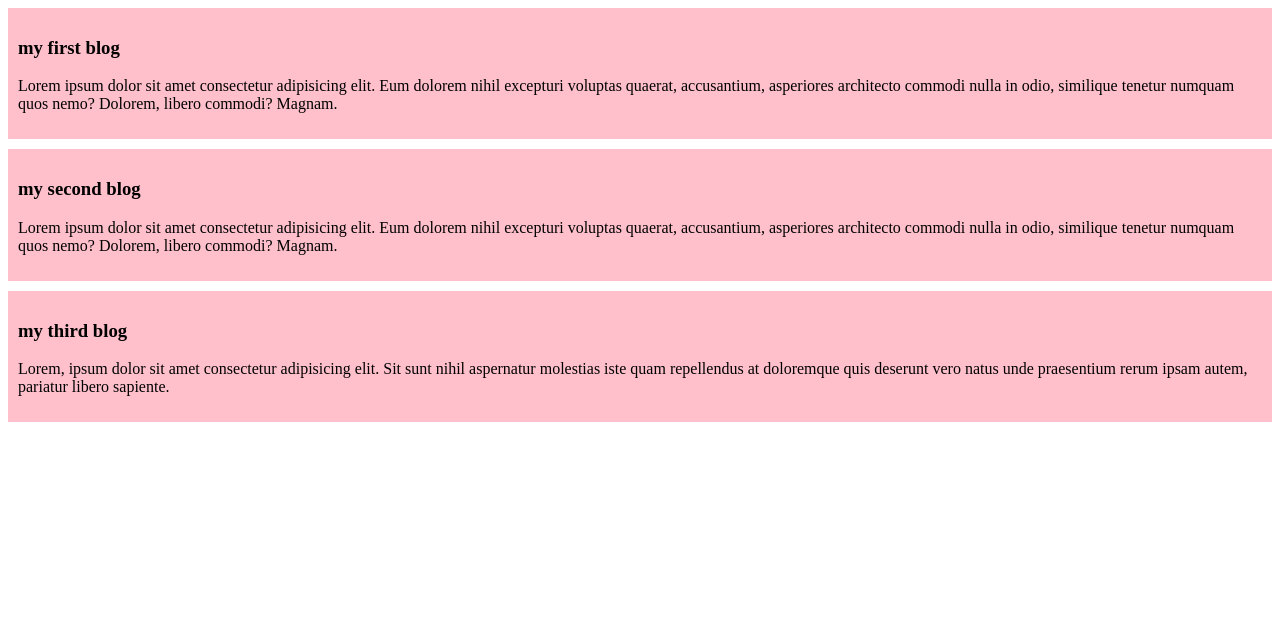
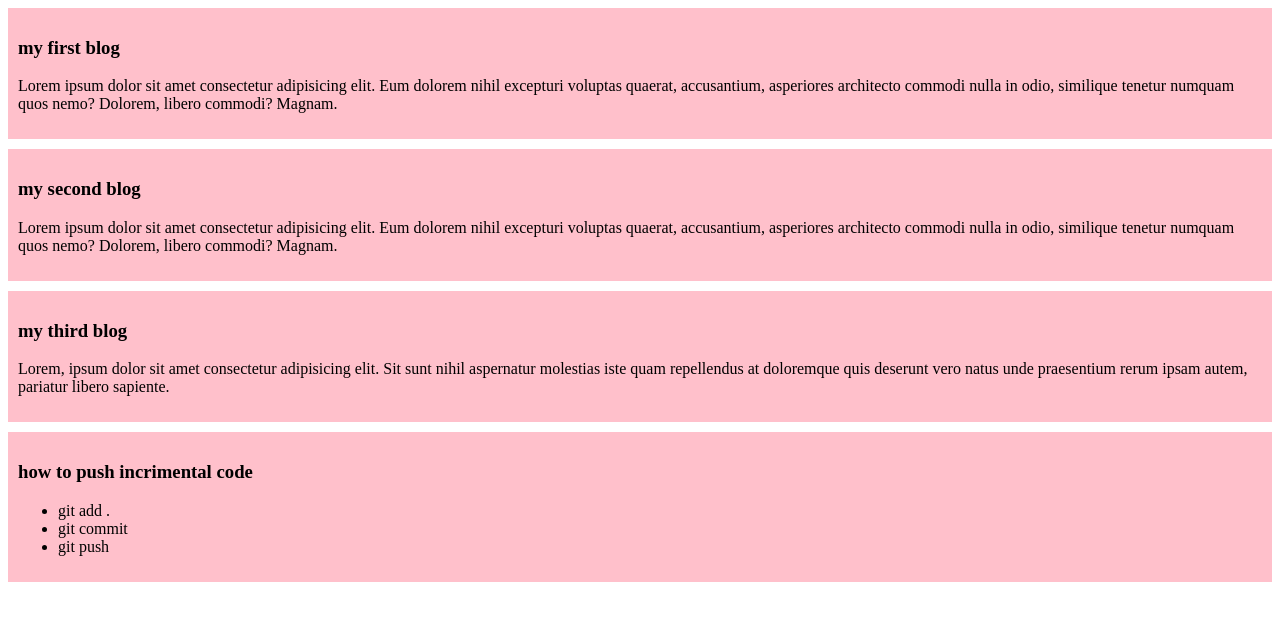
Before and after one commit to ftiha-tech/my-simple-web, a plain HTML site: page index.html in a window 1280 px wide. Drawn offline with Linux system fonts and the light colour scheme.

Commit message:
added a list to push code

```diff
--- a/index.html
+++ b/index.html
@@ -16,5 +16,13 @@
     <div>
         <p><h3>my third blog</h3>Lorem, ipsum dolor sit amet consectetur adipisicing elit. Sit sunt nihil aspernatur molestias iste quam repellendus at doloremque quis deserunt vero natus unde praesentium rerum ipsam autem, pariatur libero sapiente.</p>
     </div>
+    <div>
+        <h3>how to push incrimental code</h3>
+        <ul>
+            <li>git add .</li>
+            <li>git commit</li>
+            <li>git push</li>
+        </ul>
+    </div>
 </body>
 </html>
```
